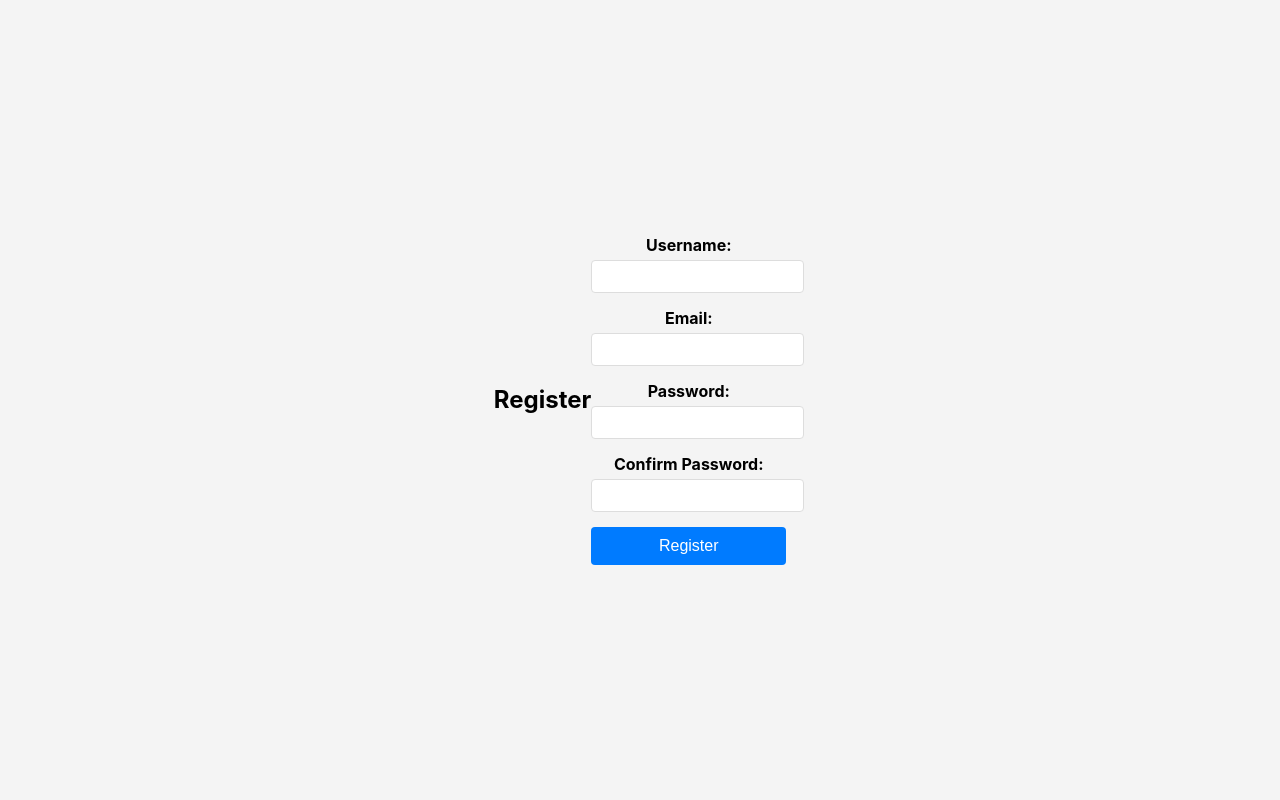
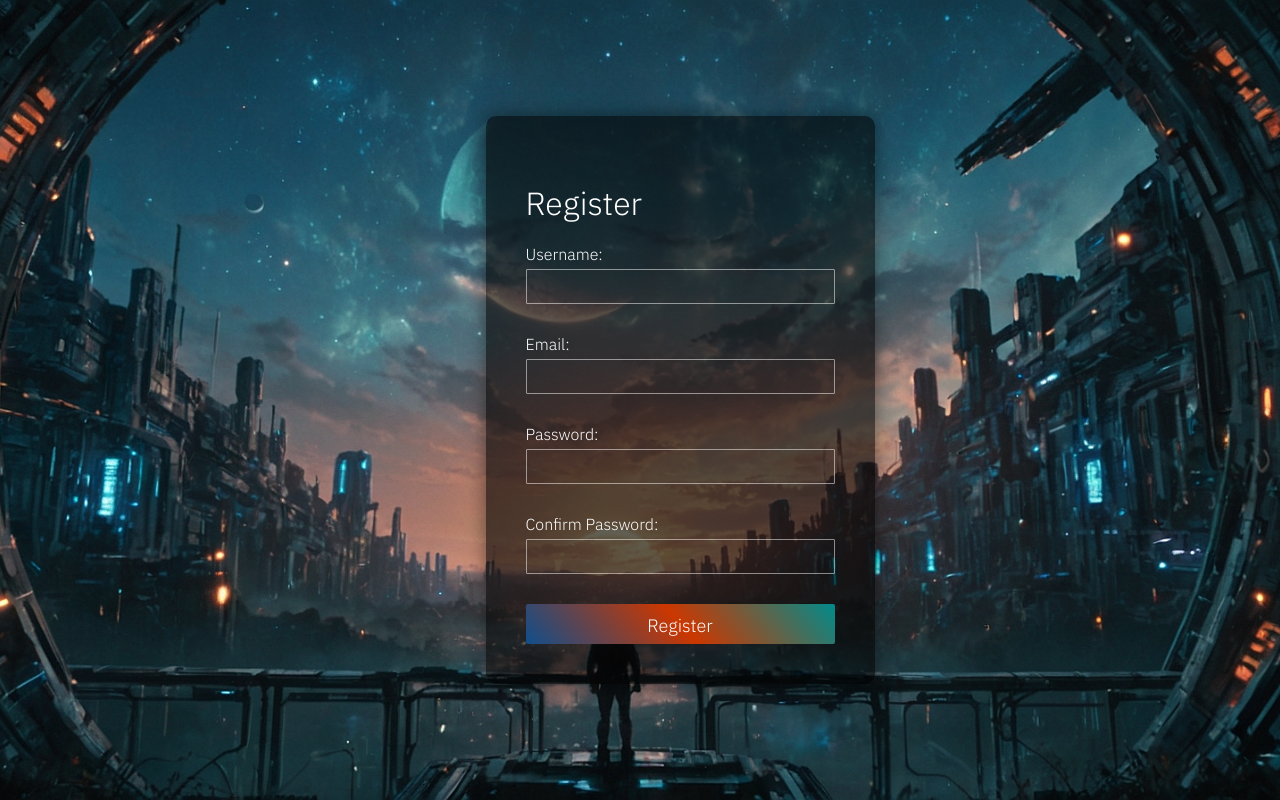
Before and after one commit to Despegatuimperiodigital/searchingAI, a React (Create React App) app: page / in a window 1280 px wide. Built offline with nearby package versions, Linux system fonts and the light colour scheme.

Commit message:
first commit

```diff
--- a/src/components/Usuario/estilos.css
+++ b/src/components/Usuario/estilos.css
@@ -1,51 +1,78 @@
-.App {
+body {
+    background-image: url('../../static/image_3.jpg');
+    background-repeat: no-repeat;
+    background-size: cover;
+    background-position: center;
     display: flex;
     justify-content: center;
     align-items: center;
-    height: 100vh;
-    background-color: #f4f4f4;
+    min-height: 100vh;
+    margin: 0;
+    color: white;
+}
+
+.register-container {
+    background-color: rgba(0, 0, 0, 0.6);
+    padding: 40px;
+    border-radius: 10px;
+    width: 100%;
+    max-width: 400px;
+    box-shadow: 0px 0px 20px rgba(0, 0, 0, 0.5);
+    text-align: left;
 }
 
 h2 {
+    font-family: "IBM Plex Sans", sans-serif;
+    font-weight: 300;
     margin-bottom: 20px;
-}
-
-.login-form {
-    background-color: white;
-    padding: 20px;
-    border-radius: 8px;
-    box-shadow: 0 0 10px rgba(0, 0, 0, 0.1);
-    width: 300px;
+    font-size:32px;
 }
 
 .form-group {
-    margin-bottom: 15px;
+    margin-bottom: 20px;
+    text-align: left;
 }
 
 label {
     display: block;
     margin-bottom: 5px;
-    font-weight: bold;
+    font-family: "IBM Plex Sans", sans-serif;
+    font-weight: 300;
 }
 
-input {
-    width: 100%;
-    padding: 8px;
-    border: 1px solid #ddd;
-    border-radius: 4px;
-}
-
-button {
+input[type="text"],
+input[type="email"],
+input[type="password"] {
     width: 100%;
     padding: 10px;
     border: none;
-    background-color: #007bff;
+    border-radius: 1px;
+    background: transparent;
+    font-size: 16px;
+    margin-bottom: 10px;
+    box-sizing: border-box;
+    height: 35px;
+    border: 1px solid rgba(255, 255, 255, 0.5);
     color: white;
-    font-size: 16px;
-    border-radius: 4px;
-    cursor: pointer;
+
 }
 
-button:hover {
-    background-color: #0056b3;
+button[type="submit"] {
+    width: 100%;
+    padding: 10px;
+    border: none;
+    border-radius: 2px;
+    background: linear-gradient(50deg, #104E8B, #cc3700, #008B8B);
+    color: white;
+    font-size: 18px;
+    cursor: pointer;
+    transition: transform 0.3s ease, background 0.3s ease;
+    font-family: "IBM Plex Sans", sans-serif;
+    font-weight: 300;
+    height: 40px;
+
 }
+
+button[type="submit"]:hover {
+    transform: scale(1.05); /* Zoom al hacer hover */
+}
--- a/src/components/Usuario/login.js
+++ b/src/components/Usuario/login.js
@@ -1,5 +1,6 @@
 import React, { useState } from 'react';
 import './estilos.css';
+import '../../fonts.css';
 
 function Login() {
     const [username, setUsername] = useState('');
--- a/src/components/Usuario/register.js
+++ b/src/components/Usuario/register.js
@@ -23,7 +23,7 @@ function Register() {
     };
 
     return (
-        <div className="App">
+        <div className="register-container">
                 <h2>Register</h2>
                 <form onSubmit={handleSubmit} className="register-form">
                     <div className="form-group">
--- a/src/fonts.css
+++ b/src/fonts.css
@@ -1 +1 @@
-@import url('https://fonts.googleapis.com/css2?family=Montserrat:wght@400;700&family=Poppins:wght@400;700&display=swap');
+@import url('https://fonts.googleapis.com/css2?family=IBM+Plex+Sans:ital,wght@0,100;0,200;0,300;0,400;0,500;0,600;0,700;1,100;1,200;1,300;1,400;1,500;1,600;1,700&display=swap');
--- a/src/index.css
+++ b/src/index.css
@@ -2,7 +2,7 @@ body {
   margin: 0;
   font-family: -apple-system, BlinkMacSystemFont, 'Segoe UI', 'Roboto', 'Oxygen',
     'Ubuntu', 'Cantarell', 'Fira Sans', 'Droid Sans', 'Helvetica Neue', 'Montserrat',
-    sans-serif;
+    sans-serif,'IBM Plex Sans', sans-serif;
   -webkit-font-smoothing: antialiased;
   -moz-osx-font-smoothing: grayscale;
 }
```
Also changed, not shown: src/static/image_3.jpg (added), 1 other file (tests, documents, lock files or other folders). Lines whose indentation alone changed are shown as unchanged.
